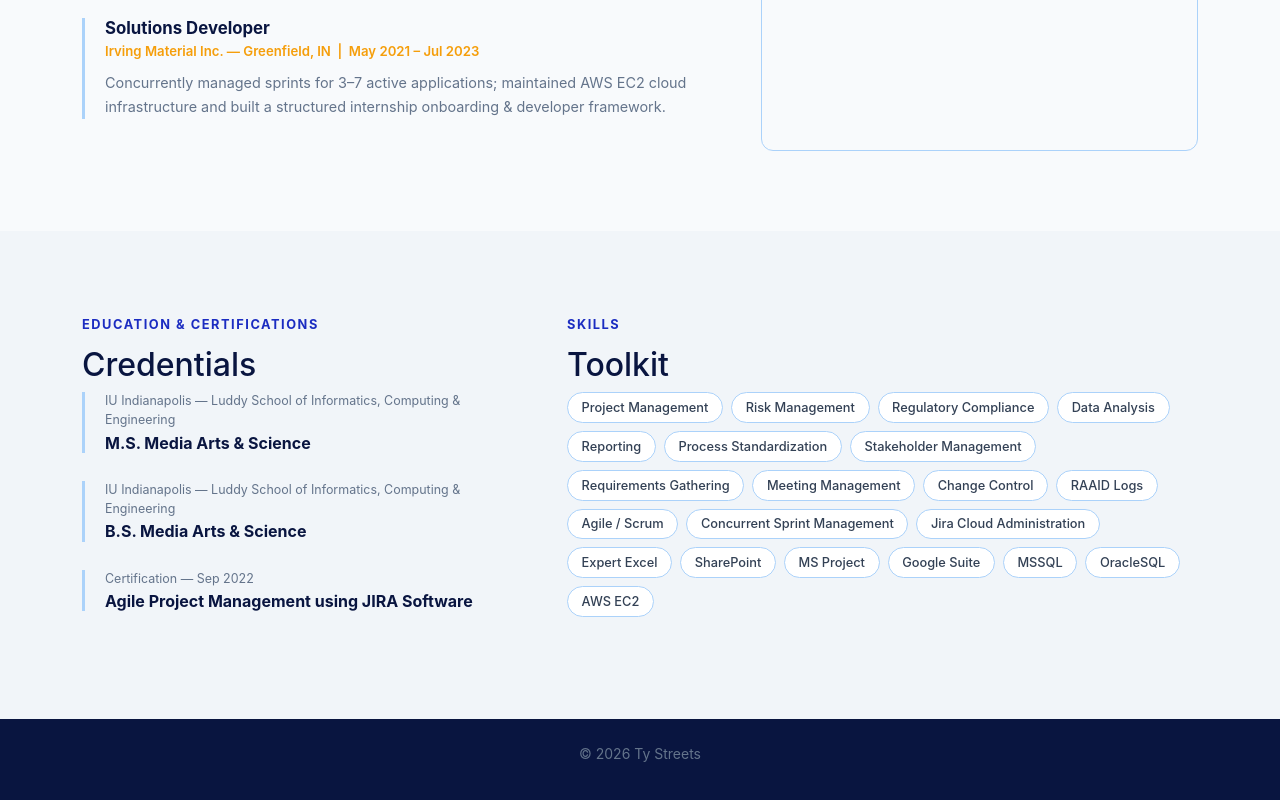
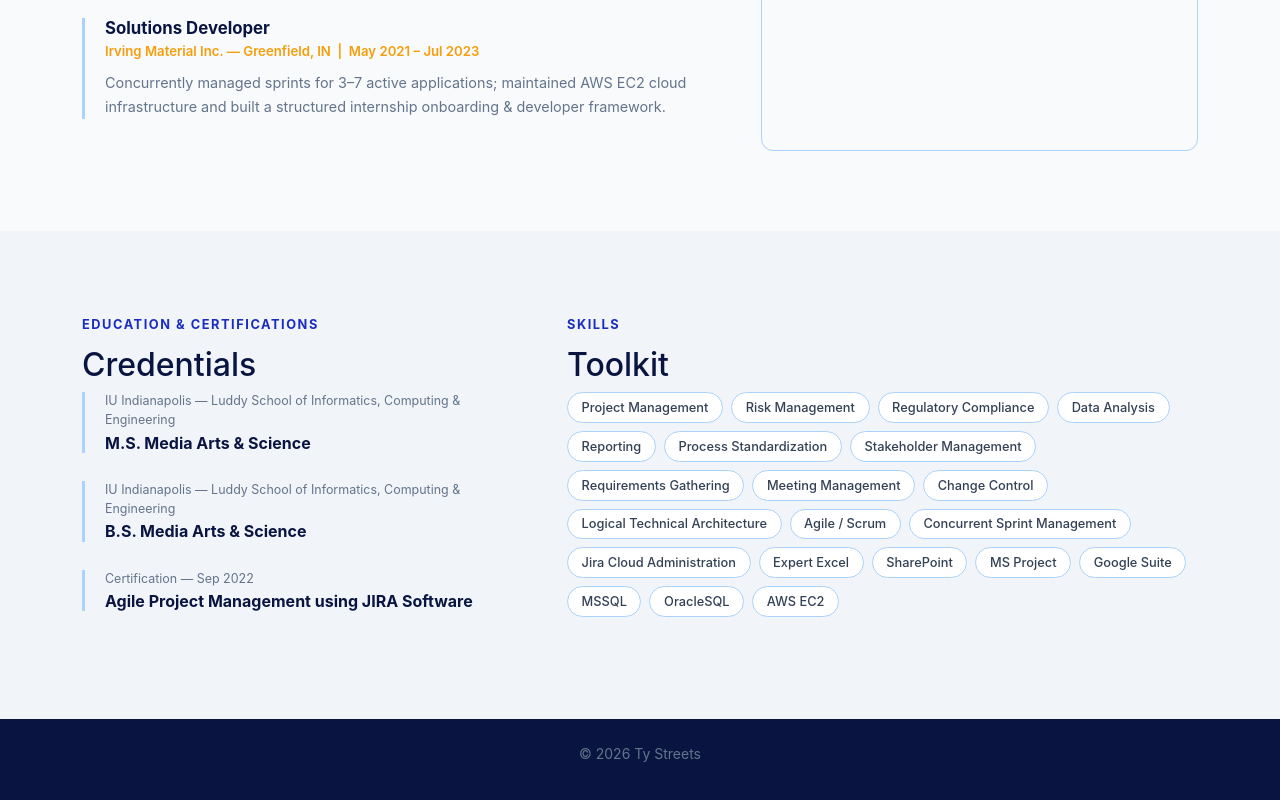
Before and after one commit to tstreets/tstreets.github.io, a plain HTML site: page index.html in a window 1280 px wide. Shown: the part 3076-3876 px from the top of the page. Drawn offline with nearby package versions, Linux system fonts and the light colour scheme.

Commit message:
thing after thing

```diff
--- a/index.html
+++ b/index.html
@@ -253,7 +253,7 @@
                             <span class="skill-tag">Requirements Gathering</span>
                             <span class="skill-tag">Meeting Management</span>
                             <span class="skill-tag">Change Control</span>
-                            <span class="skill-tag">RAAID Logs</span>
+                            <span class="skill-tag">Logical Technical Architecture</span>
                             <span class="skill-tag">Agile / Scrum</span>
                             <span class="skill-tag">Concurrent Sprint Management</span>
                             <span class="skill-tag">Jira Cloud Administration</span>
```
